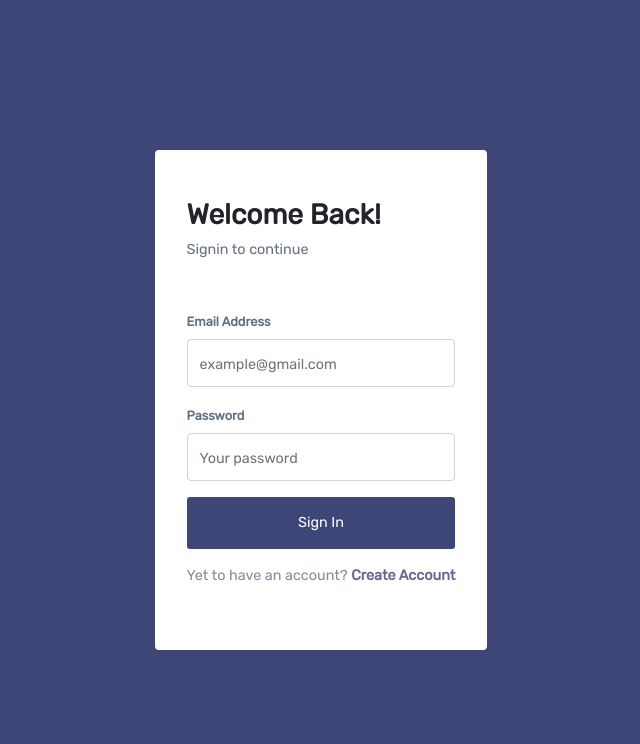
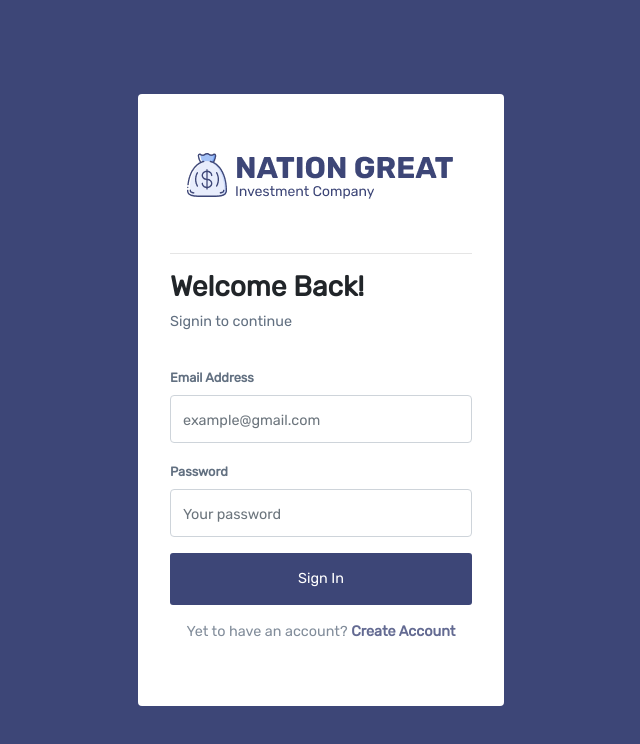
Before and after one commit to Achilles45/Greatinvestment, a Vue app: page /signin in a window 1280 px wide. Shown: the top 744 px of the page, without its empty margins (319-959 px from the left). Built offline with nearby package versions, Linux system fonts and the light colour scheme.

Commit message:
Added logo to auth pages

```diff
--- a/src/views/Profile.vue
+++ b/src/views/Profile.vue
@@ -60,20 +60,10 @@
                         </div>
                       </div>
                     </div>
-                     <div class="row">
-                      <div class="col-md-6">
-                        <div class="form-group">
-                          <label for="address">Office or Home Address *</label>
-                          <input type="text" class="form-control" disabled v-bind:value="address">
-                        </div>
-                      </div>
-                       <div class="col-md-6">
                         <div class="form-group">
                           <label for="plan">Investment Plan *</label>
                           <input type="text" class="form-control" disabled v-bind:value="plan">
                         </div>
-                      </div>
-                    </div>
                   </form>
               </div>
             <!--End of Dashboard
--- a/src/views/Signin.vue
+++ b/src/views/Signin.vue
@@ -2,6 +2,10 @@
   <div class="signup">
       <!-- <Navbar /> -->
       <div class="form__wrapper">
+           <div class="logo pb-4">
+               <router-link to="/" class="logo"><img src="../assets/images/logo.png" class="logo-img" alt=""></router-link>
+           </div>
+           <hr>
          <div class="text">
               <h3>Welcome Back!</h3>
           <p>Signin to continue</p>
@@ -73,7 +77,7 @@ methods:{
         padding: 3rem 2rem;
         border-radius: 4px;
         .text{
-            padding-bottom: 2rem;
+            padding-bottom: 1rem;
             h3{
                 font-weight: bold;
             }
--- a/src/views/Signup.vue
+++ b/src/views/Signup.vue
@@ -2,6 +2,10 @@
   <div class="signup">
       <!-- <Navbar /> -->
       <div class="form__wrapper">
+           <div class="logo pb-4">
+               <router-link to="/" class="logo"><img src="../assets/images/logo.png" class="logo-img" alt=""></router-link>
+               <hr>
+           </div>
          <div class="text">
               <h3>Create a free Account</h3>
           <p>It's very simple and fast to complete</p>
```
